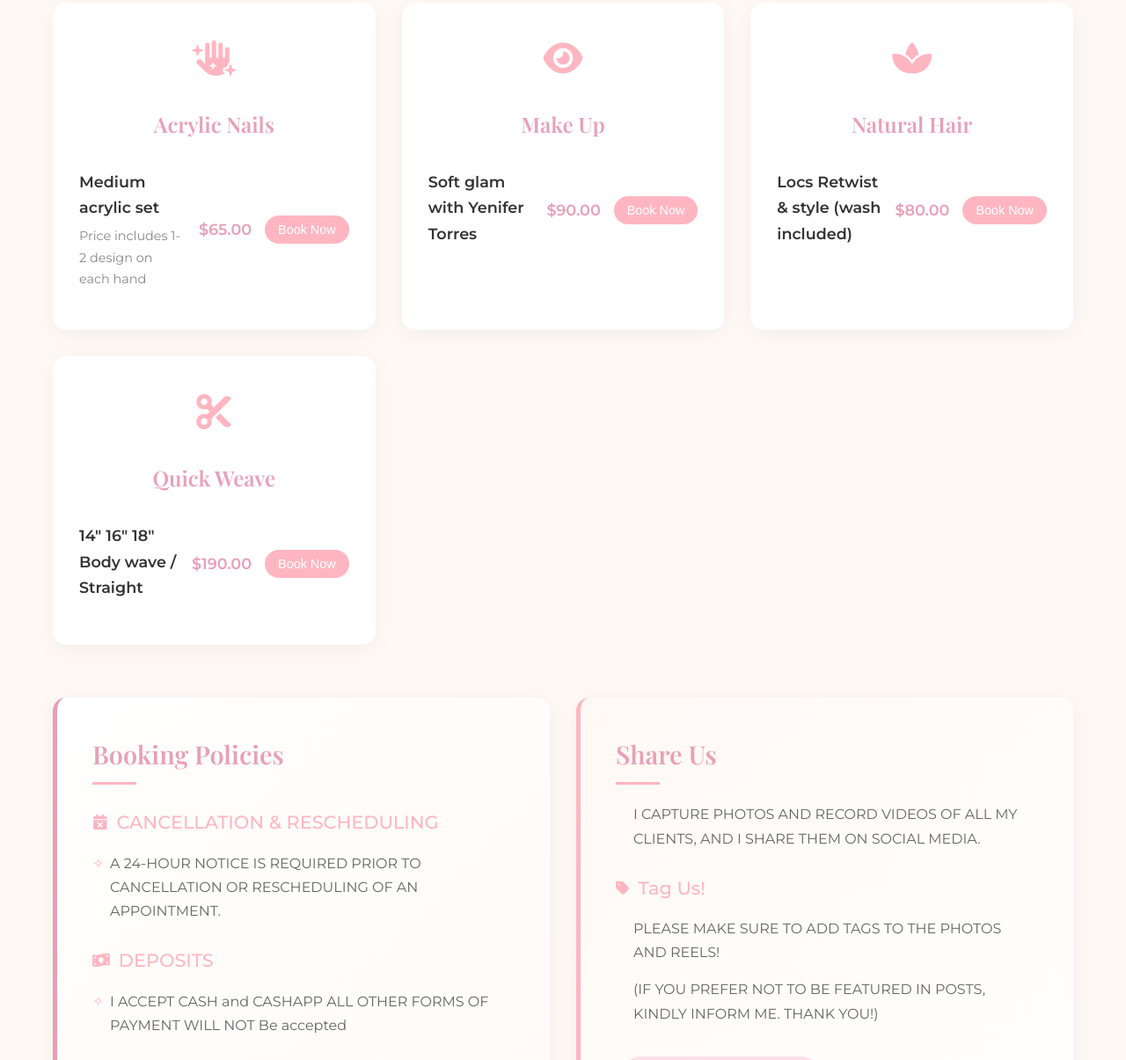
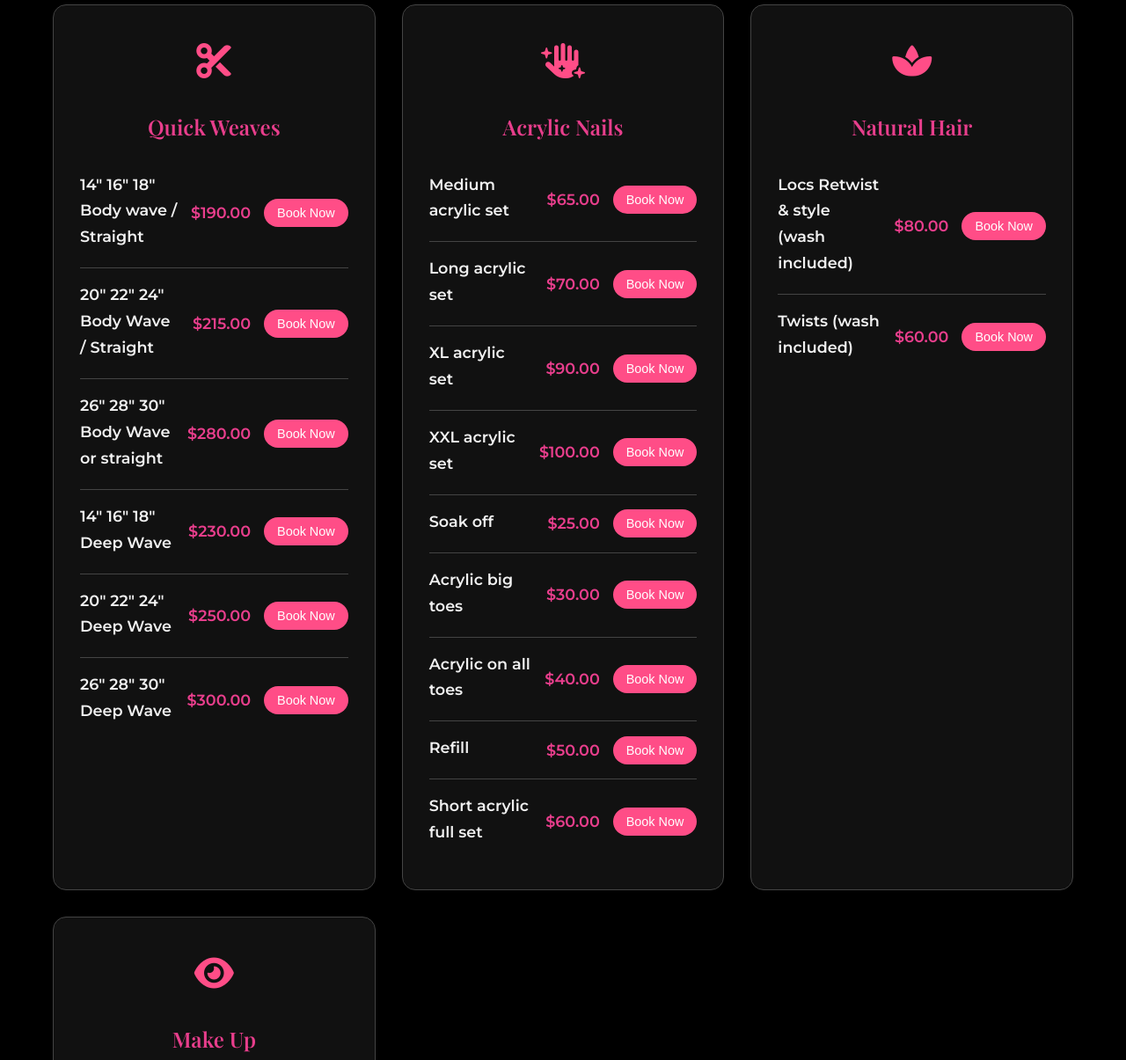
Before and after one commit to Railuas/Salon, a plain HTML site: page index.html in a window 1280 px wide. Shown: the part 776-1981 px from the top of the page at 88% size. Drawn offline with nearby package versions, Linux system fonts and the light colour scheme; a script that the page names is missing.

Commit message:
Update index.html

```diff
--- a/index.html
+++ b/index.html
@@ -8,15 +8,15 @@
     <style>
     :root {
         --white: #ffffff;
-        --light-cream: #fff9f5;
-        --soft-pink: #ffdfea;
-        --pink: #ffb6c1;
-        --dark-pink: #e8a0b7;
-        --light-grey: #f5f5f5;
-        --medium-grey: #e0e0e0;
-        --text-dark: #333333;
-        --text-medium: #666666;
-        --text-light: #888888;
+        --light-cream: #1a1a1a;
+        --soft-pink: #ff6b9e;
+        --pink: #ff4d87;
+        --dark-pink: #e83e8c;
+        --light-grey: #333333;
+        --medium-grey: #444444;
+        --text-dark: #f0f0f0;
+        --text-medium: #cccccc;
+        --text-light: #aaaaaa;
     }
 
     * {
@@ -30,26 +30,26 @@
         margin: 0;
         padding: 0;
         color: var(--text-dark);
-        background-color: var(--light-cream);
+        background-color: #000000;
         line-height: 1.7;
         overflow-x: hidden;
     }
 
     header {
-        background-color: var(--white);
+        background-color: #111111;
         color: var(--text-dark);
         padding: 15px 0;
         position: fixed;
         width: 100%;
         top: 0;
         z-index: 1000;
-        box-shadow: 0 2px 15px rgba(0,0,0,0.05);
+        box-shadow: 0 2px 15px rgba(0,0,0,0.3);
         transition: all 0.3s ease;
     }
 
     header.scrolled {
         padding: 10px 0;
-        box-shadow: 0 4px 20px rgba(0,0,0,0.1);
+        box-shadow: 0 4px 20px rgba(0,0,0,0.3);
     }
 
     .header-container {
@@ -133,12 +133,12 @@
         width: 80%;
         max-width: 300px;
         height: 100vh;
-        background: var(--white);
+        background: #111111;
         z-index: 1000;
         transition: right 0.3s ease;
         padding: 80px 20px 20px;
         overflow-y: auto;
-        box-shadow: -5px 0 15px rgba(0,0,0,0.05);
+        box-shadow: -5px 0 15px rgba(0,0,0,0.3);
     }
 
     .mobile-nav.active {
@@ -174,7 +174,7 @@
         left: 0;
         width: 100%;
         height: 100%;
-        background: rgba(0,0,0,0.3);
+        background: rgba(0,0,0,0.7);
         z-index: 999;
         opacity: 0;
         visibility: hidden;
@@ -194,14 +194,15 @@
 
     /* Creative Layout Sections */
     .welcome-section {
-        background: linear-gradient(135deg, var(--soft-pink) 0%, var(--white) 100%);
+        background: linear-gradient(135deg, #222222 0%, #111111 100%);
         padding: 80px 50px;
         margin: 30px auto;
         border-radius: 15px;
-        box-shadow: 0 5px 25px rgba(0,0,0,0.05);
+        box-shadow: 0 5px 25px rgba(0,0,0,0.3);
         text-align: center;
         position: relative;
         overflow: hidden;
+        border: 1px solid var(--medium-grey);
     }
 
     .welcome-section::before {
@@ -272,27 +273,28 @@
     }
 
     .info-card {
-        background: var(--white);
+        background: #111111;
         padding: 40px;
         border-radius: 15px;
-        box-shadow: 0 5px 25px rgba(0,0,0,0.05);
+        box-shadow: 0 5px 25px rgba(0,0,0,0.3);
         transition: all 0.3s ease;
         position: relative;
         overflow: hidden;
+        border: 1px solid var(--medium-grey);
     }
 
     .info-card:hover {
         transform: translateY(-5px);
-        box-shadow: 0 10px 30px rgba(0,0,0,0.1);
+        box-shadow: 0 10px 30px rgba(0,0,0,0.4);
     }
 
     .info-card.policies {
-        background: linear-gradient(135deg, var(--white) 0%, var(--light-cream) 100%);
+        background: linear-gradient(135deg, #111111 0%, #1a1a1a 100%);
         border-left: 5px solid var(--dark-pink);
     }
 
     .info-card.social {
-        background: linear-gradient(135deg, var(--light-cream) 0%, var(--white) 100%);
+        background: linear-gradient(135deg, #1a1a1a 0%, #111111 100%);
         border-left: 5px solid var(--pink);
     }
 
@@ -367,7 +369,7 @@
         font-weight: bold;
         display: inline-block;
         padding: 12px 20px;
-        background: var(--soft-pink);
+        background: rgba(255, 107, 158, 0.2);
         border-radius: 30px;
         transition: all 0.3s;
         text-decoration: none;
@@ -399,7 +401,7 @@
         justify-content: center;
         width: 50px;
         height: 50px;
-        background: var(--soft-pink);
+        background: rgba(255, 107, 158, 0.2);
         border-radius: 50%;
         color: var(--dark-pink);
         font-size: 1.5rem;
@@ -421,19 +423,20 @@
     }
 
     .service-card {
-        background: var(--white);
+        background: #111111;
         border-radius: 15px;
         overflow: hidden;
-        box-shadow: 0 5px 25px rgba(0,0,0,0.05);
+        box-shadow: 0 5px 25px rgba(0,0,0,0.3);
         transition: all 0.3s ease;
         text-align: center;
         padding: 30px;
         position: relative;
+        border: 1px solid var(--medium-grey);
     }
 
     .service-card:hover {
         transform: translateY(-5px);
-        box-shadow: 0 10px 30px rgba(0,0,0,0.1);
+        box-shadow: 0 10px 30px rgba(0,0,0,0.4);
     }
 
     .service-icon {
@@ -505,14 +508,15 @@
     }
 
     .thankyou-section {
-        background: linear-gradient(135deg, var(--white) 0%, var(--soft-pink) 100%);
+        background: linear-gradient(135deg, #111111 0%, #222222 100%);
         padding: 60px;
         margin: 60px auto;
         border-radius: 15px;
-        box-shadow: 0 5px 25px rgba(0,0,0,0.05);
+        box-shadow: 0 5px 25px rgba(0,0,0,0.3);
         text-align: center;
         position: relative;
         overflow: hidden;
+        border: 1px solid var(--medium-grey);
     }
 
     .thankyou-section::before {
@@ -578,8 +582,8 @@
         margin: 40px auto;
         display: none;
         max-width: 800px;
-        background: var(--white);
-        box-shadow: 0 5px 25px rgba(0,0,0,0.05);
+        background: #111111;
+        box-shadow: 0 5px 25px rgba(0,0,0,0.3);
     }
 
     .back-btn {
@@ -595,15 +599,15 @@
         justify-content: center;
         align-items: center;
         z-index: 100;
-        box-shadow: 0 2px 5px rgba(0,0,0,0.1);
+        box-shadow: 0 2px 5px rgba(0,0,0,0.3);
     }
 
     footer {
-        background-color: var(--white);
+        background-color: #111111;
         color: var(--text-dark);
         padding: 60px 0 30px;
         position: relative;
-        box-shadow: 0 -5px 15px rgba(0,0,0,0.05);
+        box-shadow: 0 -5px 15px rgba(0,0,0,0.3);
     }
 
     .footer-content {
@@ -659,7 +663,7 @@
         justify-content: center;
         width: 40px;
         height: 40px;
-        background: var(--soft-pink);
+        background: rgba(255, 107, 158, 0.2);
         border-radius: 50%;
         color: var(--dark-pink);
         transition: all 0.3s;
@@ -862,6 +866,57 @@
         <!-- Services Section -->
         <section id="services">
             <div class="services-container">
+                <!-- Quick Weaves -->
+                <div class="service-card">
+                    <div class="service-icon">
+                        <i class="fas fa-cut"></i>
+                    </div>
+                    <h2>Quick Weaves</h2>
+                    <div class="service-item">
+                        <div class="service-info">
+                            <h3>14" 16" 18" Body wave / Straight</h3>
+                        </div>
+                        <div class="service-price">$190.00</div>
+                        <button class="service-btn" onclick="bookService('14-18" Body wave/Straight - $190')">Book Now</button>
+                    </div>
+                    <div class="service-item">
+                        <div class="service-info">
+                            <h3>20" 22" 24" Body Wave / Straight</h3>
+                        </div>
+                        <div class="service-price">$215.00</div>
+                        <button class="service-btn" onclick="bookService('20-24" Body wave/Straight - $215')">Book Now</button>
+                    </div>
+                    <div class="service-item">
+                        <div class="service-info">
+                            <h3>26" 28" 30" Body Wave or straight</h3>
+                        </div>
+                        <div class="service-price">$280.00</div>
+                        <button class="service-btn" onclick="bookService('26-30" Body wave/Straight - $280')">Book Now</button>
+                    </div>
+                    <div class="service-item">
+                        <div class="service-info">
+                            <h3>14" 16" 18" Deep Wave</h3>
+                        </div>
+                        <div class="service-price">$230.00</div>
+                        <button class="service-btn" onclick="bookService('14-18" Deep Wave - $230')">Book Now</button>
+                    </div>
+                    <div class="service-item">
+                        <div class="service-info">
+                            <h3>20" 22" 24" Deep Wave</h3>
+                        </div>
+                        <div class="service-price">$250.00</div>
+                        <button class="service-btn" onclick="bookService('20-24" Deep Wave - $250')">Book Now</button>
+                    </div>
+                    <div class="service-item">
+                        <div class="service-info">
+                            <h3>26" 28" 30" Deep Wave</h3>
+                        </div>
+                        <div class="service-price">$300.00</div>
+                        <button class="service-btn" onclick="bookService('26-30" Deep Wave - $300')">Book Now</button>
+                    </div>
+                </div>
+
+                <!-- Acrylic Nails -->
                 <div class="service-card">
                     <div class="service-icon">
                         <i class="fas fa-hand-sparkles"></i>
@@ -870,27 +925,69 @@
                     <div class="service-item">
                         <div class="service-info">
                             <h3>Medium acrylic set</h3>
-                            <p>Price includes 1-2 design on each hand</p>
                         </div>
                         <div class="service-price">$65.00</div>
                         <button class="service-btn" onclick="bookService('Medium acrylic set - $65')">Book Now</button>
                     </div>
-                </div>
-
-                <div class="service-card">
-                    <div class="service-icon">
-                        <i class="fas fa-eye"></i>
-                    </div>
-                    <h2>Make Up</h2>
                     <div class="service-item">
                         <div class="service-info">
-                            <h3>Soft glam with Yenifer Torres</h3>
+                            <h3>Long acrylic set</h3>
+                        </div>
+                        <div class="service-price">$70.00</div>
+                        <button class="service-btn" onclick="bookService('Long acrylic set - $70')">Book Now</button>
+                    </div>
+                    <div class="service-item">
+                        <div class="service-info">
+                            <h3>XL acrylic set</h3>
                         </div>
                         <div class="service-price">$90.00</div>
-                        <button class="service-btn" onclick="bookService('Soft glam with Yenifer Torres - $90')">Book Now</button>
+                        <button class="service-btn" onclick="bookService('XL acrylic set - $90')">Book Now</button>
+                    </div>
+                    <div class="service-item">
+                        <div class="service-info">
+                            <h3>XXL acrylic set</h3>
+                        </div>
+                        <div class="service-price">$100.00</div>
+                        <button class="service-btn" onclick="bookService('XXL acrylic set - $100')">Book Now</button>
+                    </div>
+                    <div class="service-item">
+                        <div class="service-info">
+                            <h3>Soak off</h3>
+                        </div>
+                        <div class="service-price">$25.00</div>
+                        <button class="service-btn" onclick="bookService('Soak off - $25')">Book Now</button>
+                    </div>
+                    <div class="service-item">
+                        <div class="service-info">
+                            <h3>Acrylic big toes</h3>
+                        </div>
+                        <div class="service-price">$30.00</div>
+                        <button class="service-btn" onclick="bookService('Acrylic big toes - $30')">Book Now</button>
+                    </div>
+                    <div class="service-item">
+                        <div class="service-info">
+                            <h3>Acrylic on all toes</h3>
+                        </div>
+                        <div class="service-price">$40.00</div>
+                        <button class="service-btn" onclick="bookService('Acrylic on all toes - $40')">Book Now</button>
+                    </div>
+                    <div class="service-item">
+                        <div class="service-info">
+                            <h3>Refill</h3>
+                        </div>
+                        <div class="service-price">$50.00</div>
+                        <button class="service-btn" onclick="bookService('Refill - $50')">Book Now</button>
+                    </div>
+                    <div class="service-item">
+                        <div class="service-info">
+                            <h3>Short acrylic full set</h3>
+                        </div>
+                        <div class="service-price">$60.00</div>
+                        <button class="service-btn" onclick="bookService('Short acrylic full set - $60')">Book Now</button>
                     </div>
                 </div>
 
+                <!-- Natural Hair -->
                 <div class="service-card">
                     <div class="service-icon">
                         <i class="fas fa-spa"></i>
@@ -903,19 +1000,27 @@
                         <div class="service-price">$80.00</div>
                         <button class="service-btn" onclick="bookService('Locs Retwist & style - $80')">Book Now</button>
                     </div>
+                    <div class="service-item">
+                        <div class="service-info">
+                            <h3>Twists (wash included)</h3>
+                        </div>
+                        <div class="service-price">$60.00</div>
+                        <button class="service-btn" onclick="bookService('Twists - $60')">Book Now</button>
+                    </div>
                 </div>
 
+                <!-- Make Up -->
                 <div class="service-card">
                     <div class="service-icon">
-                        <i class="fas fa-cut"></i>
+                        <i class="fas fa-eye"></i>
                     </div>
-                    <h2>Quick Weave</h2>
+                    <h2>Make Up</h2>
                     <div class="service-item">
                         <div class="service-info">
-                            <h3>14" 16" 18" Body wave / Straight</h3>
+                            <h3>Soft glam with Yenifer Torres</h3>
                         </div>
-                        <div class="service-price">$190.00</div>
-                        <button class="service-btn" onclick="bookService('14-18" Body wave/Straight - $190')">Book Now</button>
+                        <div class="service-price">$90.00</div>
+                        <button class="service-btn" onclick="bookService('Soft glam with Yenifer Torres - $90')">Book Now</button>
                     </div>
                 </div>
             </div>
```
